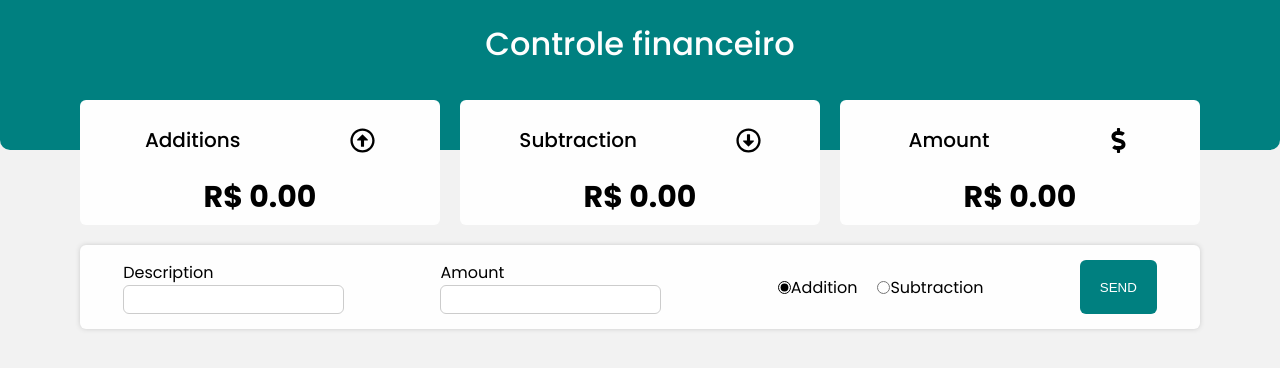
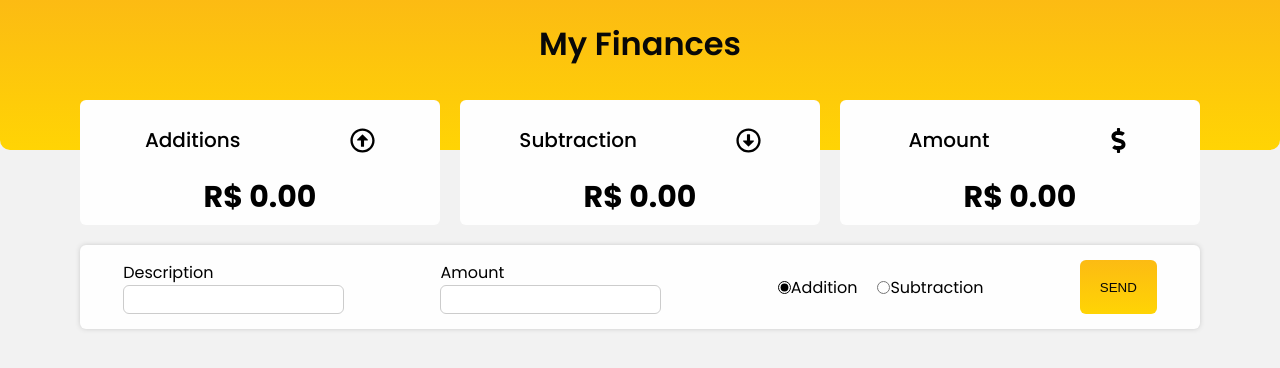
Before and after one commit to joaoVictorBAlves/myFinances, a React (Vite) app: page / in a window 1280 px wide. Shown: the top 368 px of the page. Built offline with nearby package versions, Linux system fonts and the light colour scheme.

Commit message:
Change style

```diff
--- a/src/components/Form/Form.css
+++ b/src/components/Form/Form.css
@@ -41,8 +41,8 @@ form{
     border: none;
     border-radius: 6px;
     cursor: pointer;
-    color: white;
-    background-color: teal;
+    color: #080808;
+    background-image: linear-gradient(to bottom,#FCBB13, #FFD404);
 }
 
 @media (max-width: 750px) {
--- a/src/components/Header/Header.css
+++ b/src/components/Header/Header.css
@@ -1,12 +1,12 @@
 .header{
     height: 150px;
     text-align: center;
-    background-color: teal;
+    background-image: linear-gradient(to bottom,#FCBB13, #FFD404);
     border-radius: 0px 0px 10px 10px;
 }
 
 .header h1{
     padding-top: 20px;
-    color: #fefefe;
-    font-weight: 500;
+    color: #080808;
+    font-weight: 600;
 }
--- a/src/components/Header/index.jsx
+++ b/src/components/Header/index.jsx
@@ -3,7 +3,7 @@ import './Header.css'
 const Header = () => {
     return (
         <div className="header">
-            <h1>Controle financeiro</h1>
+            <h1>My Finances</h1>
         </div>
     );
 }
```
Also changed, not shown: src/components/Grid/index.jsx (added, +9 -0 lines), src/components/GridItem/index.jsx (added, +9 -0 lines), src/components/Grid/Grid.css (added), src/components/GridItem/GridItem.css (added).
